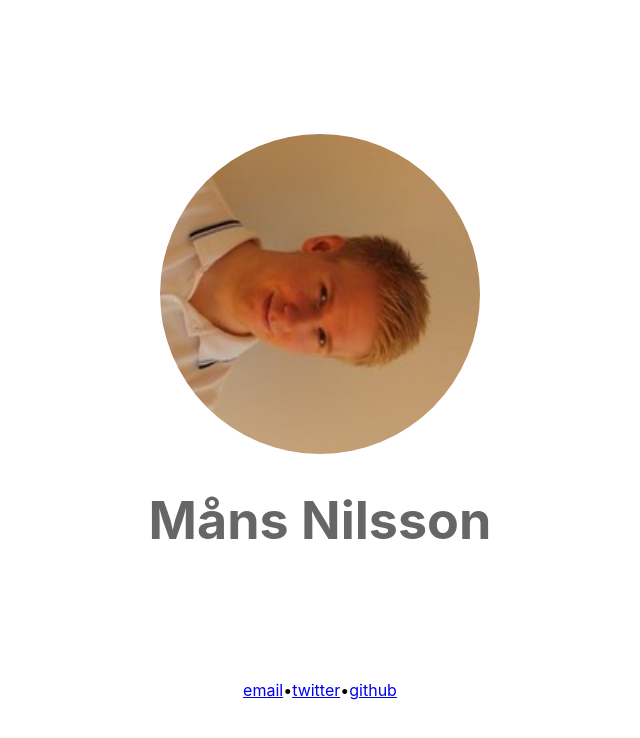
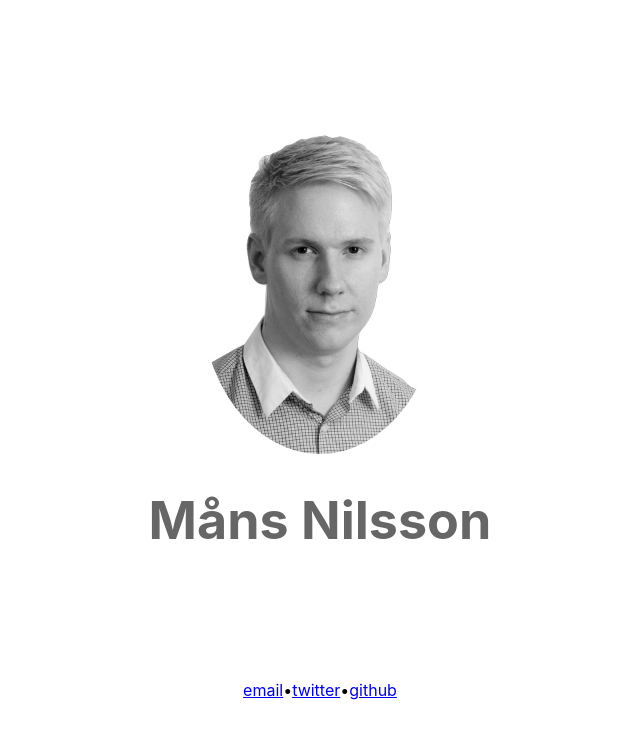
Before and after one commit to mansn/mansnilsson.me, a React (Create React App) app: page / in a window 1280 px wide. Shown: the top 738 px of the page, without its empty margins (320-960 px from the left). Built offline with nearby package versions, Linux system fonts and the light colour scheme.

Commit message:
Change photo and remove animation

```diff
--- a/src/App.css
+++ b/src/App.css
@@ -10,7 +10,6 @@
 }
 
 .me-logo {
-  animation: App-logo-spin infinite 20s linear;
   height: 40vmin;
   pointer-events: none;
   border-radius: 50%;
@@ -30,12 +29,3 @@
 .App-link {
   color: #666;
 }
-
-@keyframes App-logo-spin {
-  from {
-    transform: rotate(0deg);
-  }
-  to {
-    transform: rotate(360deg);
-  }
-}
--- a/src/App.js
+++ b/src/App.js
@@ -1,5 +1,5 @@
 import React from 'react';
-import me from '../src/assets/me.jpeg';
+import me from '../src/assets/me.png';
 import './App.css';
 
 function App() {
```
Also changed, not shown: src/assets/me.png (added), src/assets/me_old.jpeg (renamed from src/assets/me.jpeg).
